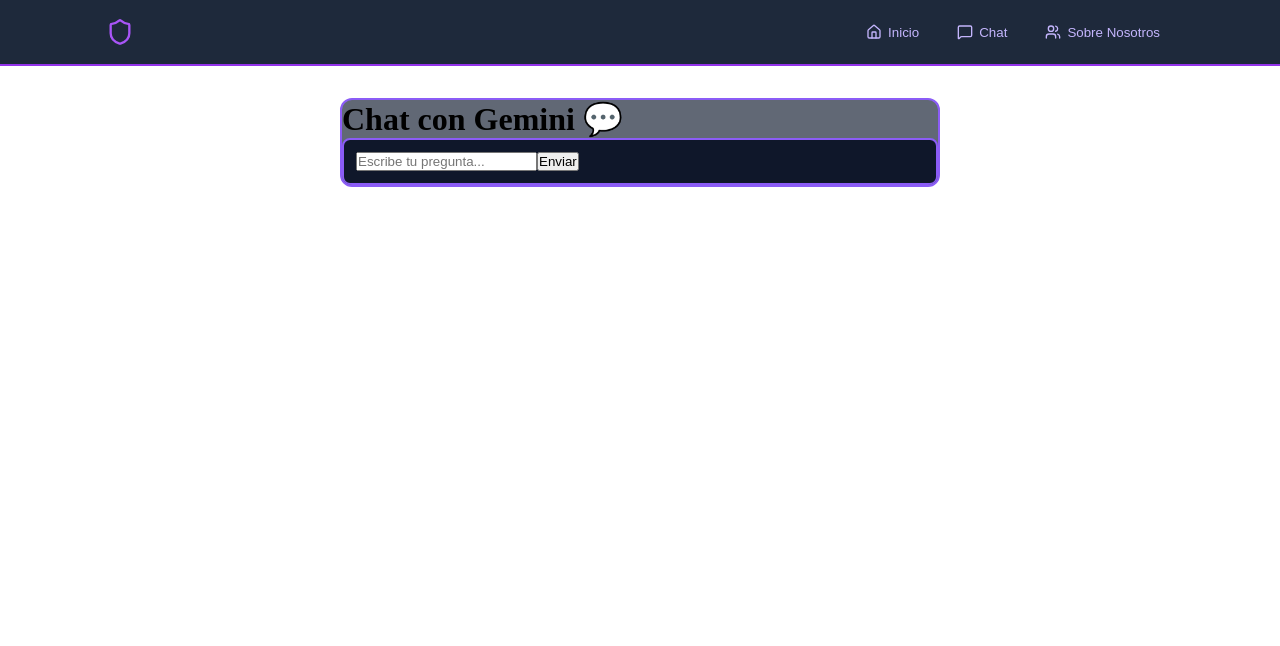
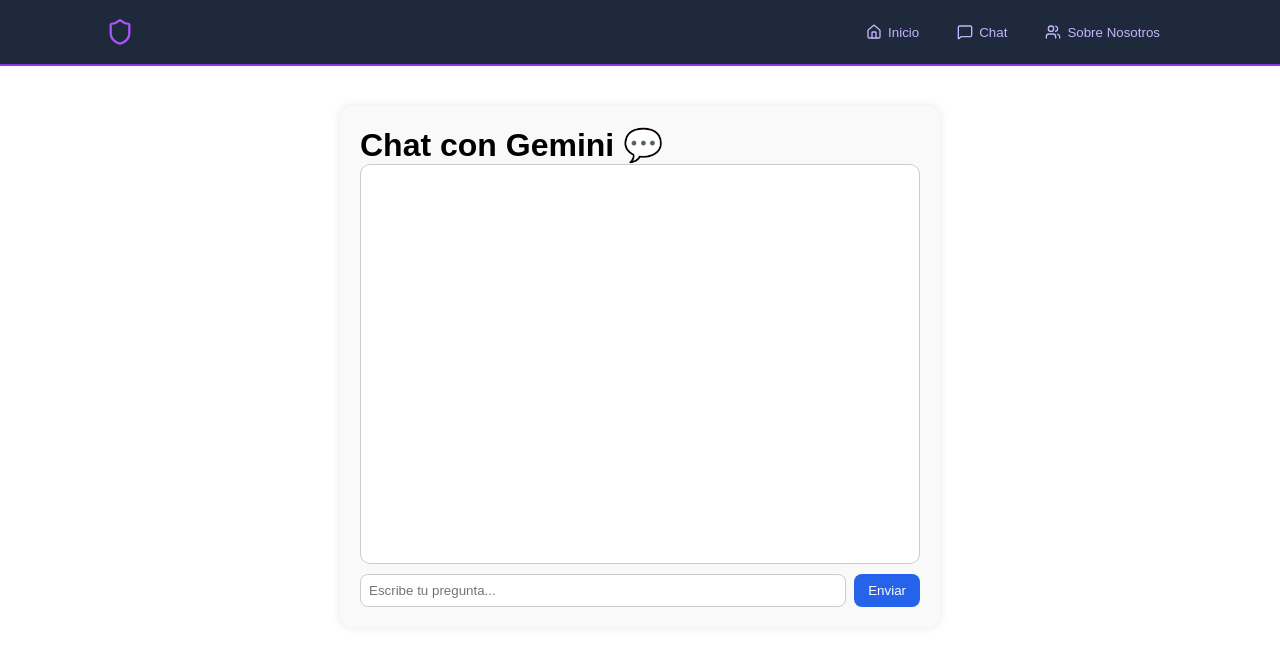
Before and after one commit to VictorMoyan0/chatbox, a React (Vite) app: page /chat in a window 1280 px wide. Shown: the top 646 px of the page. Built offline with nearby package versions, Linux system fonts and the light colour scheme.

Commit message:
get back last style

```diff
--- a/src/styles/chat.css
+++ b/src/styles/chat.css
@@ -1,172 +1,73 @@
-/* Chat Container */
 .chat-container {
-  background-color: rgba(30, 41, 59, 0.7);
-  border-radius: 0.75rem;
-  border: 2px solid #8b5cf6;
   max-width: 600px;
-  margin: 2rem auto;
-  overflow: hidden;
-  display: flex;
-  flex-direction: column;
+  margin: 40px auto;
+  padding: 20px;
+  background: #f9f9f9;
+  border-radius: 12px;
+  box-shadow: 0 0 10px rgba(0, 0, 0, 0.1);
+  font-family: sans-serif;
 }
 
-/* Chat Header */
-.chat-header {
-  background-color: #8b5cf6;
-  padding: 1rem;
+.chat-box {
+  border: 1px solid #ccc;
+  border-radius: 10px;
+  padding: 10px;
+  height: 400px;
+  overflow-y: auto;
+  background-color: #ffffff;
+  margin-bottom: 10px;
 }
 
-.chat-header-title {
-  color: white;
-  font-weight: bold;
-  font-size: 1.25rem;
+.msg {
+  margin: 8px 0;
 }
 
-/* Messages Area */
-.messages-area {
-  height: 400px;
-  overflow-y: auto;
-  padding: 1rem;
-  background-color: #0f172a;
+.msg.user {
+  text-align: right;
 }
 
-.messages-area::-webkit-scrollbar {
-  width: 8px;
+.msg.ai {
+  text-align: left;
 }
 
-.messages-area::-webkit-scrollbar-track {
-  background: #1e293b;
-}
-
-.messages-area::-webkit-scrollbar-thumb {
-  background: #8b5cf6;
-  border-radius: 4px;
-}
-
-.messages-area::-webkit-scrollbar-thumb:hover {
-  background: #7c3aed;
-}
-
-/* Messages */
-.messages-container {
-  display: flex;
-  flex-direction: column;
-  gap: 1rem;
-}
-
-.message {
-  display: flex;
-}
-
-.message.user {
-  justify-content: flex-end;
-}
-
-.message.ai {
-  justify-content: flex-start;
-}
-
-.message-bubble {
-  max-width: 28rem;
-  padding: 1rem;
-  border-radius: 0.5rem;
+.msg p {
+  display: inline-block;
+  border-radius: 10px;
+  padding: 8px 12px;
+  max-width: 80%;
   word-wrap: break-word;
 }
 
-.message-bubble.user {
-  background-color: #8b5cf6;
-  color: white;
+.msg.user p {
+  background-color: #d1e7ff;
 }
 
-.message-bubble.ai {
-  background-color: #334155;
-  color: #e9d5ff;
-}
-
-/* Input Area */
-.input-area {
-  padding: 1rem;
-  background-color: #1e293b;
-  border-top: 2px solid #8b5cf6;
-  display: flex;
-  gap: 0.5rem;
+.msg.ai p {
+  background-color: #e8ffe8;
 }
 
 .chat-input {
-  flex: 1;
-  background-color: #0f172a;
-  color: white;
-  padding: 0.75rem;
-  border-radius: 0.5rem;
-  border: 2px solid #8b5cf6;
-  outline: none;
-  transition: border-color 0.3s ease;
+  display: flex;
+  gap: 8px;
 }
 
-.chat-input:focus {
-  border-color: #c084fc;
+.chat-input input {
+  flex: 1;
+  padding: 8px;
+  border-radius: 8px;
+  border: 1px solid #ccc;
 }
 
-.send-button {
-  background-color: #8b5cf6;
+.chat-input button {
+  padding: 8px 14px;
+  border: none;
+  background-color: #2563eb;
   color: white;
-  padding: 0.75rem 1.5rem;
-  border-radius: 0.5rem;
-  font-weight: bold;
-  border: none;
+  border-radius: 8px;
   cursor: pointer;
-  transition: background-color 0.3s ease;
 }
 
-.send-button:hover {
-  background-color: #7c3aed;
+.chat-input button:disabled {
+  background-color: #94a3b8;
+  cursor: not-allowed;
 }
-
-/* Suggested Questions */
-.suggestions-container {
-  margin-top: 2rem;
-  background-color: rgba(30, 41, 59, 0.7);
-  padding: 1rem;
-  border-radius: 0.75rem;
-  border: 2px solid #8b5cf6;
-}
-
-.suggestions-title {
-  font-size: 1.25rem;
-  font-weight: bold;
-  color: white;
-  margin-bottom: 1rem;
-}
-
-.suggestions-grid {
-  display: grid;
-  grid-template-columns: repeat(auto-fit, minmax(250px, 1fr));
-  gap: 0.5rem;
-}
-
-.suggestion-button {
-  background-color: #0f172a;
-  color: #e9d5ff;
-  padding: 0.75rem;
-  border-radius: 0.5rem;
-  border: none;
-  cursor: pointer;
-  text-align: left;
-  font-size: 0.875rem;
-  transition: background-color 0.3s ease;
-}
-
-.suggestion-button:hover {
-  background-color: #334155;
-}
-
-/* Responsive */
-@media (max-width: 768px) {
-  .message-bubble {
-    max-width: 18rem;
-  }
-
-  .suggestions-grid {
-    grid-template-columns: 1fr;
-  }
-}
```
